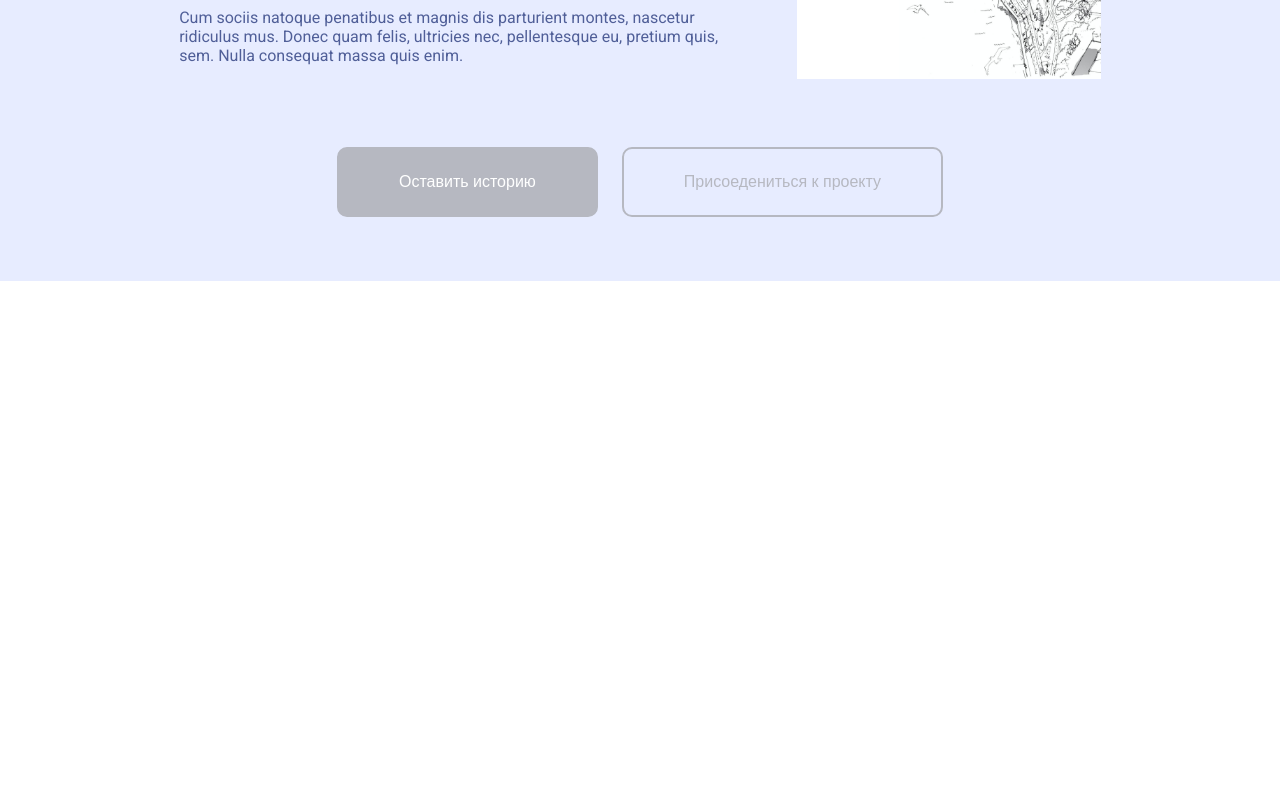
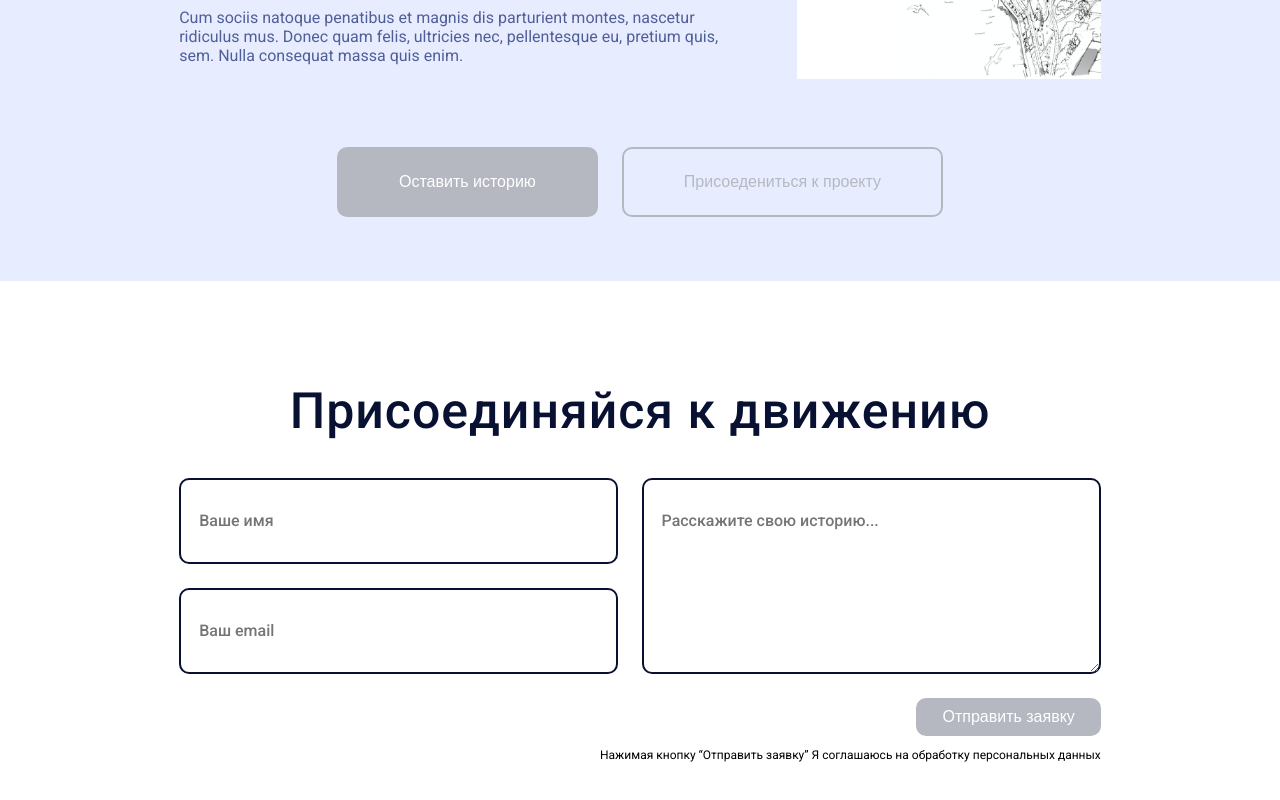
Before and after one commit to designunit/bereguray, a Next.js app: page / in a window 1280 px wide. Shown: the part 1602-2402 px from the top of the page. Before the commit the page ends 1883 px from the top, so only its background shows below. Built offline with nearby package versions, Linux system fonts and the light colour scheme.

Commit message:
join form

```diff
--- a/src/components/IndexPage/index.module.css
+++ b/src/components/IndexPage/index.module.css
@@ -31,6 +31,13 @@
     margin-right: 24px
 }
 
+.form {
+    display: flex;
+    flex-direction: column;
+    align-items: center;
+    padding: 5%;
+}
+
 @media screen and (max-width : 480px) {
     .storiesButton {
         margin-right: 0;
--- a/src/components/IndexPage/index.tsx
+++ b/src/components/IndexPage/index.tsx
@@ -4,6 +4,7 @@ import { Title } from '../Title'
 import { PageSection } from '../PageSection'
 import { Header } from '../Header'
 import { Story } from '../Story'
+import { JoinForm } from '../JoinForm'
 
 const IndexPage = () => (
     <main className={styles.layout}>
@@ -140,6 +141,13 @@ const IndexPage = () => (
             </div>
         </div>
 
+        <div className={styles.form}>
+            <Title>
+                Присоединяйся к движению
+            </Title>
+            <JoinForm />
+        </div>
+
         {/* <PageSection>
                     <div className={styles.about}>
                         <img src='/unit.jpg' />
--- /dev/null
+++ b/src/components/JoinForm/index.tsx
@@ -0,0 +1,43 @@
+import s from './styles.module.css'
+import { Button } from '../Button'
+
+export type JoinFormProps = {
+
+}
+
+export const JoinForm: React.SFC<JoinFormProps> = props => (
+    <form className={s.form}>
+        <div className={s.fields}>
+            <div className={s.inputs}>
+                <input
+                    className={s.field}
+                    name='name'
+                    placeholder='Ваше имя'
+                />
+
+                <input
+                    className={s.field}
+                    name='email'
+                    placeholder='Ваш email'
+                />
+            </div>
+            <textarea
+                className={s.field}
+                rows={4}
+                placeholder='Расскажите свою историю...'
+            />
+        </div>
+
+        <div className={s.bottom}>
+            <Button
+                theme='primary'
+                disabled
+            >
+                Отправить заявку
+            </Button>
+            <p style={{ fontSize: '12px' }}>
+                Нажимая кнопку “Отправить заявку” Я соглашаюсь на обработку персональных данных
+            </p>
+        </div>
+    </form>
+)
--- /dev/null
+++ b/src/components/JoinForm/styles.module.css
@@ -0,0 +1,48 @@
+.form {
+    padding: 0 10%;
+    width: 100%;
+}
+
+.fields {
+    display: flex;
+}
+
+.inputs {
+    margin-right: 24px;
+    display: flex;
+    flex-direction: column;
+    width: 100%;
+}
+
+.bottom {
+    display: flex;
+    flex-direction: column;
+    align-items: flex-end;
+}
+
+.field {
+    padding: 28px 18px;
+    margin-bottom: 24px;
+
+    width: 100%;
+
+    font-family: var(--font-family);
+    font-weight: 500;
+    font-size: 16px;
+    line-height: 26px;
+
+    border-radius: var(--button-border-radius);
+    border: 2px solid #091133;
+}
+
+@media screen and (max-width : 480px) {
+    .form {
+        padding : 0;
+    }
+    .inputs {
+        margin-right: 0px;
+    }
+    .fields {
+        flex-wrap: wrap;
+    }
+}
```
